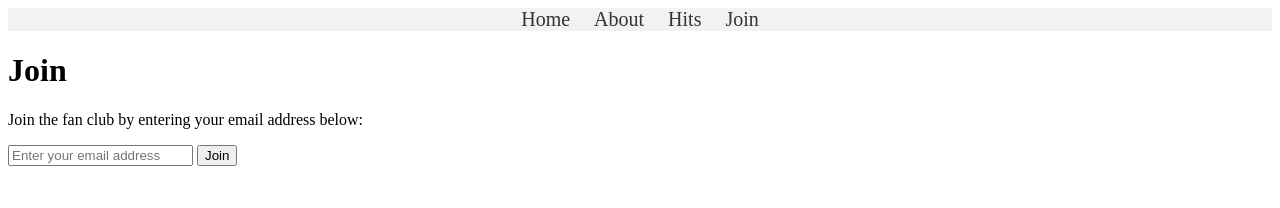
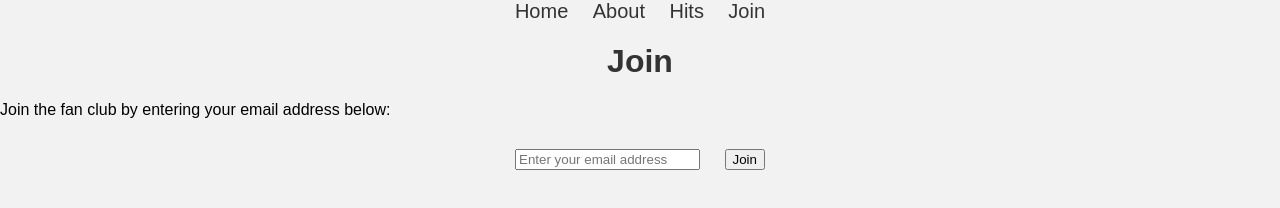
Before and after one commit to kelvinabraham/fan-club, a plain HTML site: page join.html in a window 1280 px wide. Drawn offline with Linux system fonts and the light colour scheme.

Commit message:
Styled the web page

```diff
--- a/styles.css
+++ b/styles.css
@@ -14,3 +14,32 @@ nav ul li a {
   color: #333;
   font-size: 20px;
 }
+
+body {
+  font-family: Arial, sans-serif;
+  background-color: #f2f2f2;
+  margin: 0;
+  padding: 0;
+}
+h1 {
+  text-align: center;
+  color: #333;
+  margin-top: 20px;
+}
+
+ul {
+  text-align: center;
+  color: #333;
+  margin-top: 20px;
+}
+form {
+  text-align: center;
+  color: #333;
+  margin-top: 20px;
+}
+input {
+  margin: 10px;
+}
+button {
+  margin: 10px;
+}
```
Also changed, not shown: about.html (+1 -0 lines), hits.html (+1 -0 lines), index.html (+0 -1 lines).
